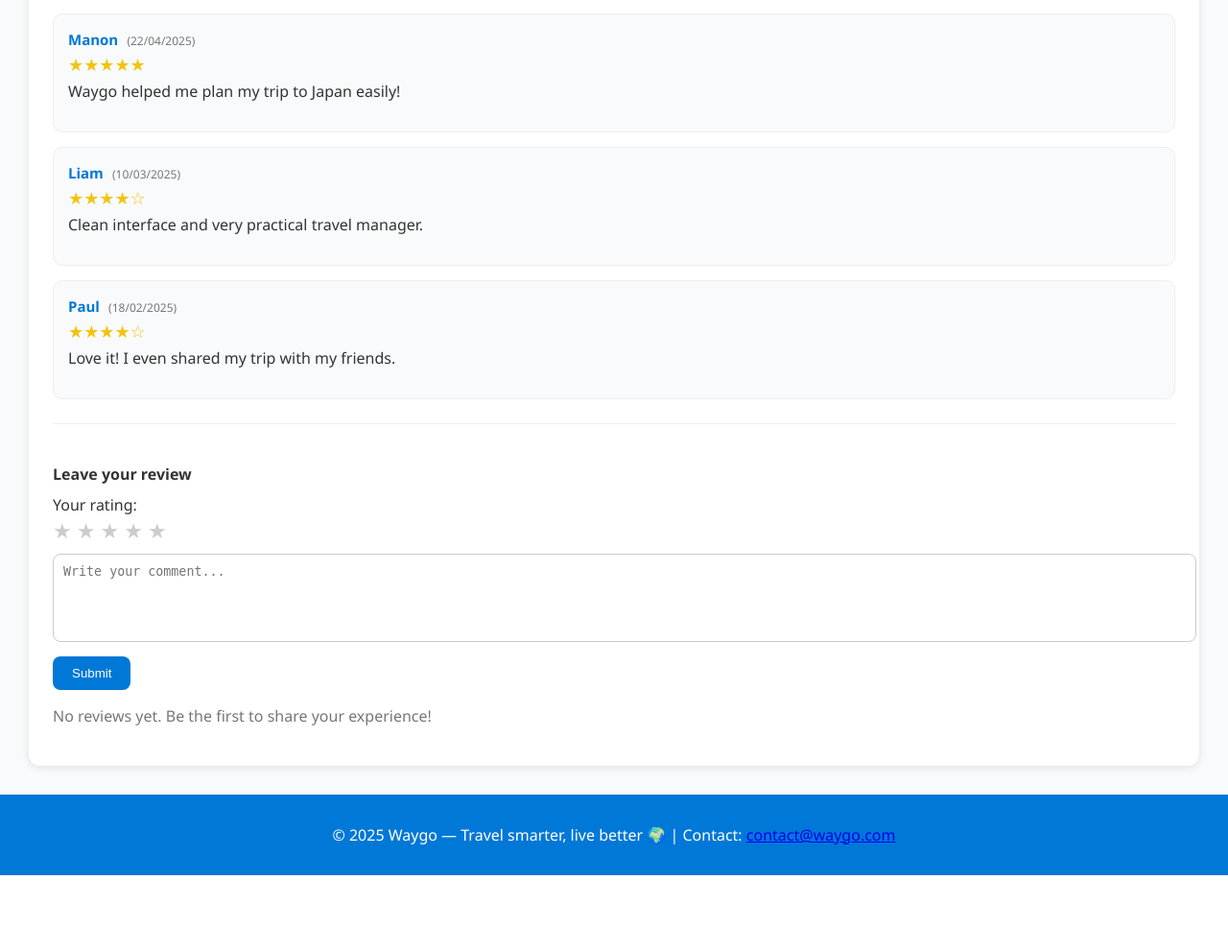
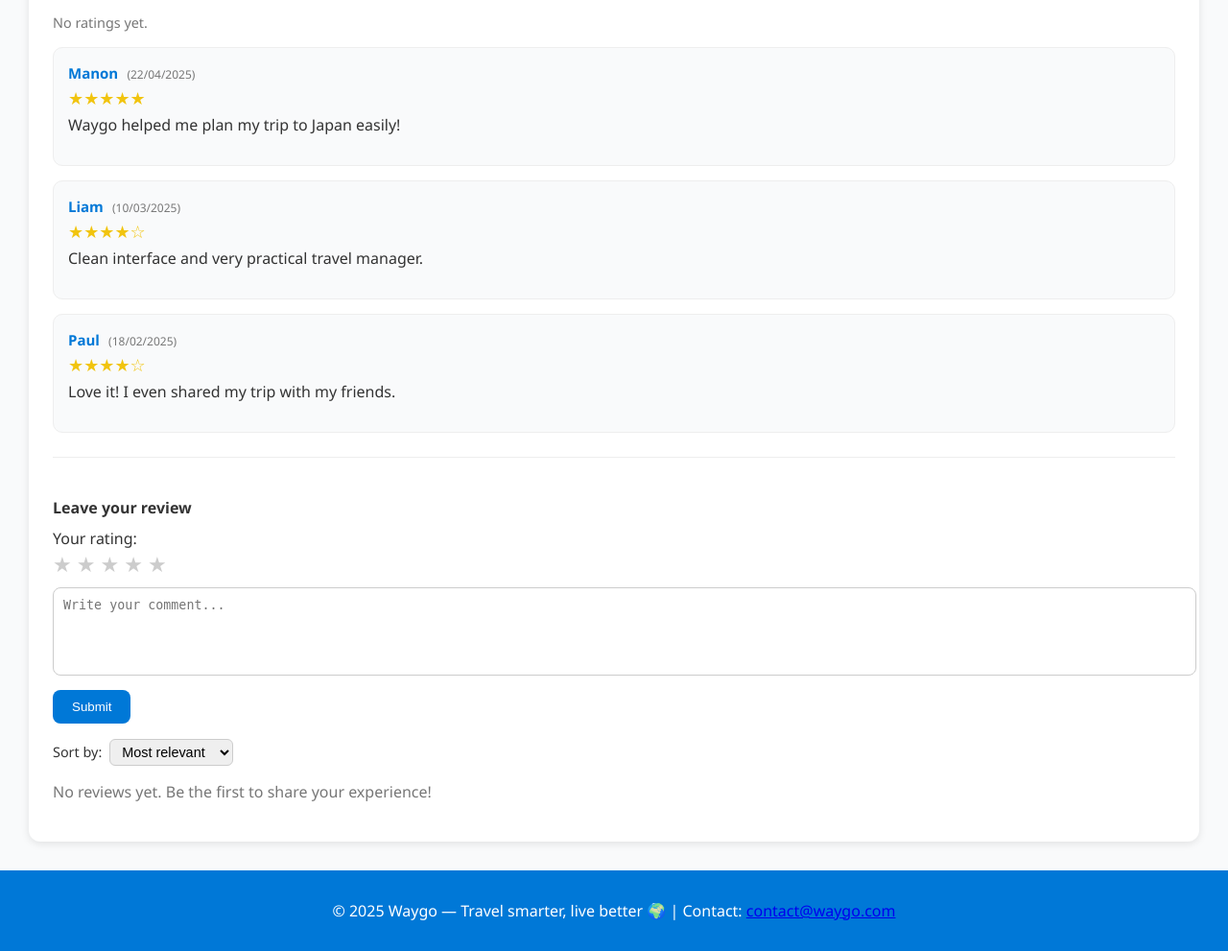
Before and after one commit to mathieulgd99-lab/Software_Management-Waygo-team3, a PHP site: page / in a window 1280 px wide. Shown: the part 914-1905 px from the top of the page at 96% size. Before the commit the page ends 1826 px from the top, so only its background shows below. Run offline with PHP 8.4, Linux system fonts and the light colour scheme.

Commit message:
changement reviews

```diff
--- a/index.html
+++ b/index.html
@@ -97,6 +97,7 @@
     <!-- Reviews (kept simple like you wanted) -->
     <section id="reviews">
       <h3>⭐ User Reviews</h3>
+      <p id="review-stats" class="muted"></p>
 
       <div class="review-list">
         <div class="review-card">
@@ -132,6 +133,18 @@
         <button onclick="addReview()">Submit</button>
       </div>
 
+      <div id="review-stats"></div>
+
+      <div class="review-toolbar">
+        <label for="review-sort">Sort by:</label>
+        <select id="review-sort">
+          <option value="relevance_desc">Most relevant</option>
+          <option value="relevance_asc">Least relevant</option>
+          <option value="date_desc">Most recent</option>
+          <option value="date_asc">Oldest first</option>
+        </select>
+      </div>
+
       <div id="user-reviews"></div>
     </section>
 
--- a/styles.css
+++ b/styles.css
@@ -279,6 +279,80 @@ footer {
   background: #005fa3;
 }
 
+#review-stats {
+  max-width: 420px;
+  margin-bottom: 1rem;
+  font-size: 0.9rem;
+}
+
+.review-summary-header {
+  margin-bottom: 0.5rem;
+}
+
+.avg-score-big {
+  font-size: 1.4rem;
+  font-weight: 600;
+}
+
+.avg-stars-big {
+  margin: 0.2rem 0;
+}
+
+.review-count-text {
+  color: #666;
+  font-size: 0.85rem;
+}
+
+.rating-distribution {
+  display: flex;
+  flex-direction: column;
+  gap: 4px;
+}
+
+.rating-row {
+  display: flex;
+  align-items: center;
+  gap: 8px;
+  cursor: pointer;
+}
+
+.rating-row:hover .rating-label {
+  text-decoration: underline;
+}
+
+.rating-label,
+.rating-percent {
+  white-space: nowrap;
+}
+
+.rating-bar {
+  flex: 1;
+  height: 8px;
+  background: #eee;
+  border-radius: 999px;
+  overflow: hidden;
+}
+
+.rating-bar-fill {
+  height: 100%;
+  background: #ff9900; /* style Amazon */
+}
+
+.review-toolbar {
+  display: flex;
+  align-items: center;
+  gap: 0.5rem;
+  margin: 0.5rem 0 1rem;
+  font-size: 0.9rem;
+}
+
+.review-toolbar select {
+  padding: 4px 8px;
+  border-radius: 6px;
+  border: 1px solid #ccc;
+  font-size: 0.9rem;
+}
+
 /* results cards */
 .results-container { display:flex; flex-wrap:wrap; gap:16px; justify-content:center; margin-top:18px;}
 .destination-card { display:flex; width:720px; max-width:95%; background:white; border-radius:10px; overflow:hidden; box-shadow:0 4px 12px rgba(0,0,0,0.06);}
```
